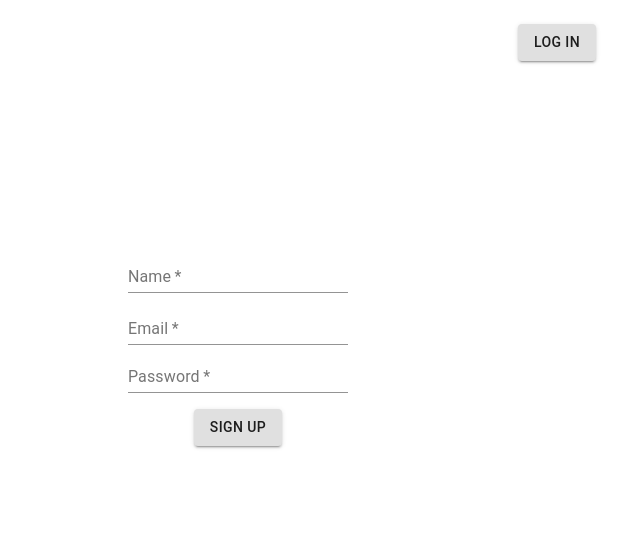
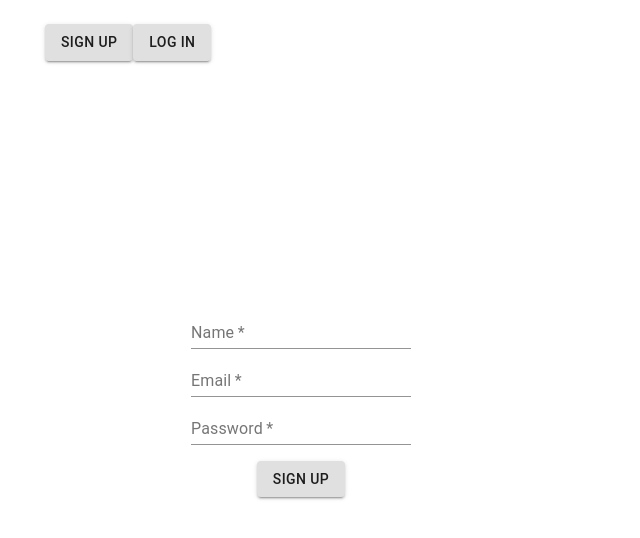
Before and after one commit to ulyana18/login-page, a React (Create React App) app in the folder client/: page /signup in a window 1280 px wide. Shown: the top 538 px of the page, without its empty margins (339-979 px from the left). Built offline with nearby package versions, Linux system fonts and the light colour scheme.

Commit message:
feat: add components and service

```diff
--- a/client/package.json
+++ b/client/package.json
@@ -9,6 +9,7 @@
     "@testing-library/user-event": "^7.1.2",
     "react": "^16.13.1",
     "react-dom": "^16.13.1",
+    "react-router-dom": "^5.2.0",
     "react-scripts": "3.4.1"
   },
   "scripts": {
--- a/client/src/App.js
+++ b/client/src/App.js
@@ -1,128 +1,15 @@
 import React, { Component } from 'react';
-import { TextField } from "@material-ui/core";
-import Button from '@material-ui/core/Button';
-import Box from '@material-ui/core/Box';
 import './App.css';
+import Routing from './components/routing/routing';
 
 
 class App extends Component {
-  constructor(props) {
-    super(props);
-    this.state = {
-      nameValue: '',
-      loginValue: '',
-      passwordValue: '',
-      method: 'Log In',
-    }
-    this.signUp = this.signUp.bind(this);
-    this.logIn = this.logIn.bind(this);
-    this.nameChange = this.nameChange.bind(this);
-    this.emailChange = this.emailChange.bind(this);
-    this.passwordChange = this.passwordChange.bind(this);
-    this.methodChange = this.methodChange.bind(this);
-  }
-
-  callApi(method) {
-    fetch(`http://localhost:9000/api/user/${method}`, {
-      method: 'POST',
-      headers: {
-          'Content-Type': 'application/json'
-      },
-      body: JSON.stringify({
-          user: {
-            name: this.state.nameValue,
-            email: this.state.emailValue,
-            password: this.state.passwordValue,
-          }
-      }),})
-      .then(res => res.json())
-      .then(res => {
-        window.localStorage.setItem('userName', res.user);
-        window.localStorage.setItem('token', res.token);
-      })
-      .catch(err => {
-        method === 'login' ? alert('Incorrect login or password') : alert('This email is already in use!');
-      });
-  }
-
-  signUp() {
-    this.callApi('signup');
-  }
-  logIn() {
-    this.callApi('login');
-  }
-
-  nameChange(event) {
-    this.setState({
-      nameValue: event.target.value,
-    });
-  }
-  emailChange(event) {
-    this.setState({
-      emailValue: event.target.value,
-    });
-  }
-  passwordChange(event) {
-    this.setState({
-      passwordValue: event.target.value,
-    });
-  }
-  methodChange() {
-    switch(this.state.method) {
-      case 'Log In': this.setState({method: 'Sign Up'}); break;
-      case 'Sign Up': this.setState({method: 'Log In'}); break;
-      default: break;
-    }
-  }
-
-
   render() {
 
     return (
       <div className="App">
-        {this.state.method === 'Log In' &&
-        <div className="signup-container">
-          <form className="signup-form" noValidate autoComplete="off">
-            <TextField required
-              id="standard-required"
-              label="Name"
-              onChange={this.nameChange}
-              margin="dense"
-            />
-            <TextField required
-              id="standard-required"
-              label="Email"
-              onChange={this.emailChange}
-            />
-            <TextField required
-              id="standard-password-input"
-              label="Password"
-              type="password"
-              autoComplete="current-password"
-              onChange={this.passwordChange}
-            />
-            <Box m={2}>
-              <Button
-                onClick={this.signUp} // the same function for onKeyDown.Enter
-                className="signUpBtn"
-                variant="contained"
-              >
-                Sign Up
-              </Button>
-            </Box>
-          </form>
-        </div>}
-
-      <Box m={3}>
-        <Button
-          onClick={this.methodChange}
-          variant="contained"
-          className="methodBtn"
-        >
-          {this.state.method}
-        </Button>
-      </Box>
-    </div>
+        <Routing/>
+      </div>
     );
   }
 }
--- a/client/src/components/login-page/login-page.js
+++ b/client/src/components/login-page/login-page.js
@@ -3,7 +3,6 @@ import { TextField } from "@material-ui/core";
 import Button from '@material-ui/core/Button';
 import Box from '@material-ui/core/Box';
 import callApi from '../../services/api-service';
-import './App.css';
 
 
 class LogInPage extends Component {
@@ -20,37 +19,6 @@ class LogInPage extends Component {
 
       return (
         <div className="App">
-          {/* <div className="signup-container">
-            <form className="signup-form" noValidate autoComplete="off">
-              <TextField required
-                id="standard-required"
-                label="Name"
-                inputRef={this.nameRef}
-              />
-              <TextField required
-                id="standard-required"
-                label="Email"
-                inputRef={this.emailRef}
-              />
-              <TextField required
-                id="standard-password-input"
-                label="Password"
-                type="password"
-                autoComplete="current-password"
-                inputRef={this.passwordRef}
-              />
-              <Box m={2}>
-                <Button
-                  onClick={this.signUp} // the same function for onKeyDown.Enter
-                  className="signUpBtn"
-                  variant="contained"
-                >
-                  Sign Up
-                </Button>
-              </Box>
-            </form>
-        </div> */}
-
           <div className="login-container">
             <form className="login-form" noValidate autoComplete="off">
               <TextField required
@@ -81,26 +49,4 @@ class LogInPage extends Component {
     }
 }
 
-export default     callApi(method) {
-    fetch(`http://localhost:9000/api/user/${method}`, {
-      method: 'POST',
-      headers: {
-          'Content-Type': 'application/json'
-      },
-      body: JSON.stringify({
-          user: {
-            name: this.state.nameValue,
-            email: this.state.emailValue,
-            password: this.state.passwordValue,
-          }
-      }),})
-      .then(res => res.json())
-      .then(res => {
-        window.localStorage.setItem('userName', res.user);
-        window.localStorage.setItem('token', res.token);
-      })
-      .catch(err => {
-        method === 'login' ? alert('Incorrect login or password') : alert('This email is already in use!');
-      });
-  }
-;
+export default LogInPage;
--- /dev/null
+++ b/client/src/components/routing/routing.js
@@ -0,0 +1,52 @@
+import React, { Component } from 'react';
+import Button from '@material-ui/core/Button';
+import Box from '@material-ui/core/Box';
+import {
+  BrowserRouter as Router,
+  Switch,
+  Route,
+  Link
+} from "react-router-dom";
+import LogInPage from '../login-page/login-page';
+import SignUpPage from '../signup-page/signup-page';
+
+
+class Routing extends Component {
+
+  render() {
+
+    return (
+      <Router>
+        <Box m={3}>
+            <Link to="/signup">
+            <Button
+                variant="contained"
+                className="methodBtn"
+            >
+                Sign Up
+            </Button>
+          </Link>
+          <Link to="/login">
+            <Button
+                variant="contained"
+                className="methodBtn"
+            >
+                Log In
+            </Button>
+          </Link>
+
+          <Switch>
+            <Route path="/signup">
+              <SignUpPage />
+            </Route>
+            <Route path="/login">
+              <LogInPage />
+            </Route>
+          </Switch>
+        </Box>
+      </Router>
+    );
+  }
+}
+
+export default Routing;
--- a/client/src/components/signup-page/signup-page.js
+++ b/client/src/components/signup-page/signup-page.js
@@ -0,0 +1,58 @@
+import React, { Component } from 'react';
+import { TextField } from "@material-ui/core";
+import Button from '@material-ui/core/Button';
+import Box from '@material-ui/core/Box';
+import callApi from '../../services/api-service';
+
+
+class SignUpPage extends Component {
+    constructor(props) {
+      super(props);
+      this.emailRef = React.createRef();
+      this.passwordRef = React.createRef();
+      this.nameRef = React.createRef();
+    }
+
+
+    signUp = () => callApi('signup', this.emailRef.current.value, this.passwordRef.current.value);
+
+    render() {
+
+      return (
+        <div className="App">
+          <div className="signup-container">
+            <form className="signup-form" noValidate autoComplete="off">
+              <TextField required
+                id="standard-required"
+                label="Name"
+                inputRef={this.nameRef}
+              />
+              <TextField required
+                id="standard-required"
+                label="Email"
+                inputRef={this.emailRef}
+              />
+              <TextField required
+                id="standard-password-input"
+                label="Password"
+                type="password"
+                autoComplete="current-password"
+                inputRef={this.passwordRef}
+              />
+              <Box m={2}>
+                <Button
+                  onClick={this.signUp} // the same function for onKeyDown.Enter
+                  className="signUpBtn"
+                  variant="contained"
+                >
+                  Sign Up
+                </Button>
+              </Box>
+            </form>
+        </div>
+      </div>
+      );
+    }
+}
+
+export default SignUpPage;
```
Also changed, not shown: 2 other files (tests, documents, lock files or other folders). Lines whose indentation alone changed are shown as unchanged.
